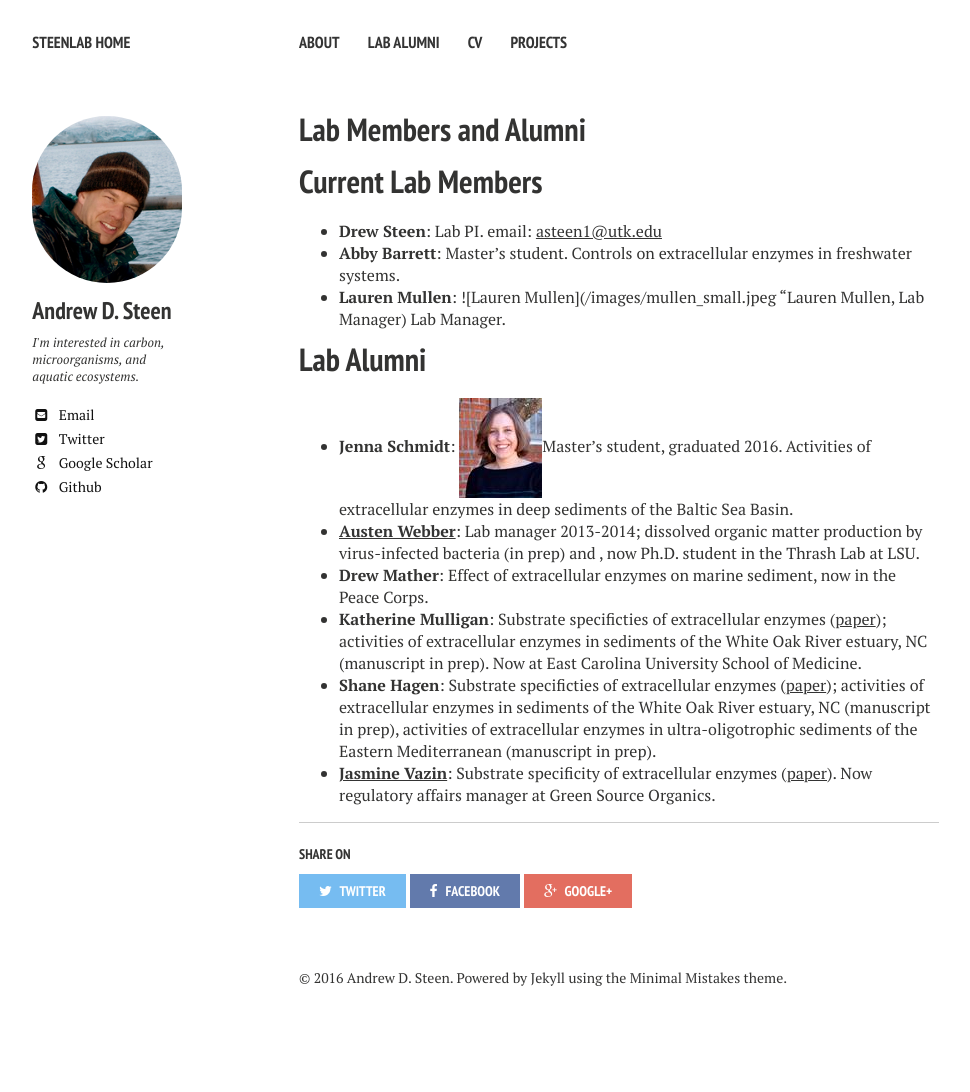
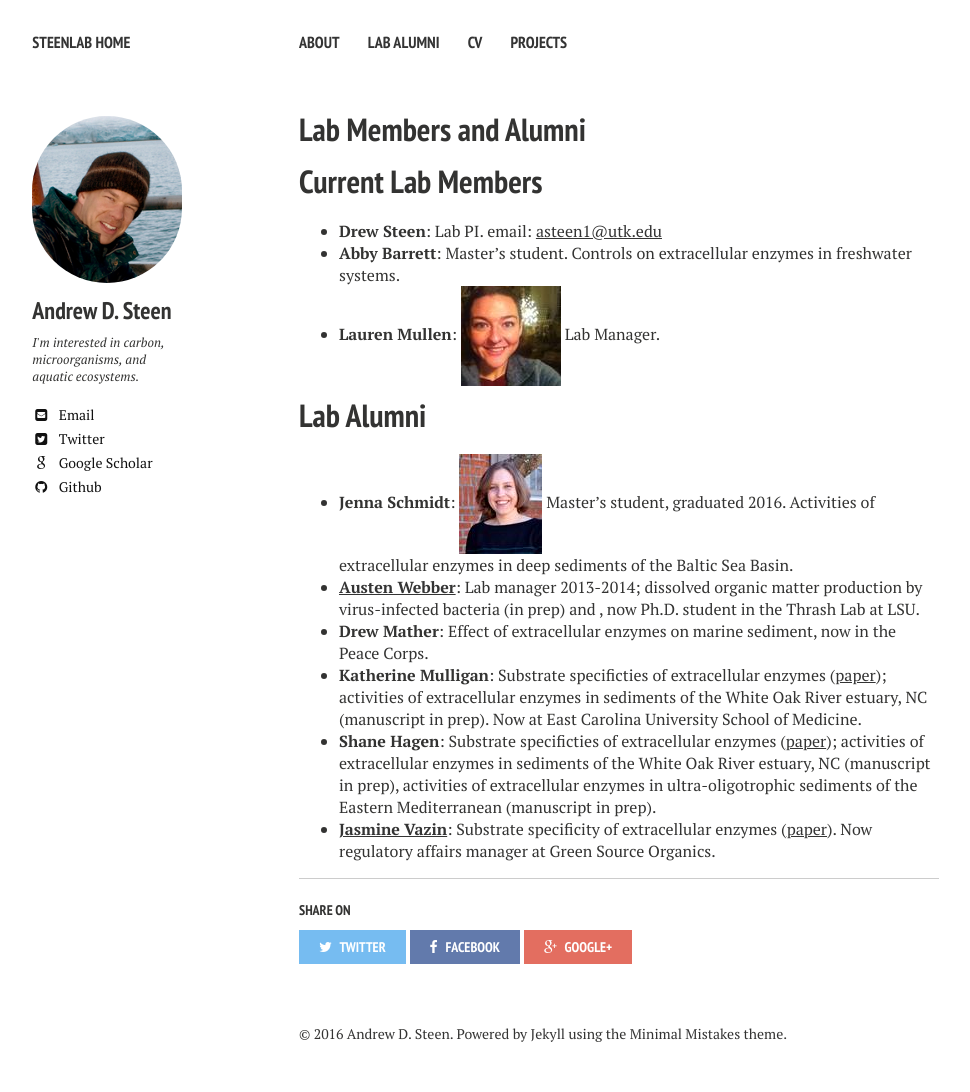
Before and after one commit to adsteen/adsteen.github.io, a Jekyll site: the page built from _pages/alums.md, in a window 1280 px wide. Shown: the whole page, without its empty margins (21-991 px from the left). Built offline with Jekyll 4.4.1, drawn with Linux system fonts in a browser that asks for light colours; nearby versions of some CDN libraries; before the commit the page ends 1036 px from its top, so only the background shows below that.

Commit message:
fixed typo

```diff
--- a/_pages/alums.md
+++ b/_pages/alums.md
@@ -10,11 +10,11 @@ permalink: /alumni/
 
 * **Drew Steen**: Lab PI. email: [asteen1@utk.edu](mailto:asteen1@utk.edu "email")
 * **Abby Barrett**: Master's student. Controls on extracellular enzymes in freshwater systems.
-* **Lauren Mullen**: ![Lauren Mullen](/images/mullen_small.jpeg "Lauren Mullen, Lab Manager) Lab Manager.
+* **Lauren Mullen**: ![Lauren Mullen](/images/mullen_small.jpeg "Lauren Mullen, Lab Manager") Lab Manager.
 
 # Lab Alumni
 
-* **Jenna Schmidt**: ![Jenna Schmidt](/images/schmidt_small.jpeg "Jenna Schmidt, MS 2016")Master's student, graduated 2016. Activities of extracellular enzymes in deep sediments of the Baltic Sea Basin.
+* **Jenna Schmidt**: ![Jenna Schmidt](/images/schmidt_small.jpeg "Jenna Schmidt, MS 2016") Master's student, graduated 2016. Activities of extracellular enzymes in deep sediments of the Baltic Sea Basin.
 * [**Austen Webber**](http:///thethrashlab.com/people/): Lab manager 2013-2014; dissolved organic matter production by virus-infected bacteria (in prep) and , now Ph.D. student in the Thrash Lab at LSU.
 * **Drew Mather**: Effect of extracellular enzymes on marine sediment, now in the Peace Corps.
 * **Katherine Mulligan**: Substrate specificties of extracellular enzymes ([paper](http://www.int-res.com/abstracts/ame/v75/n3/p271-281/)); activities of extracellular enzymes in sediments of the White Oak River estuary, NC (manuscript in prep). Now at East Carolina University School of Medicine.
```
